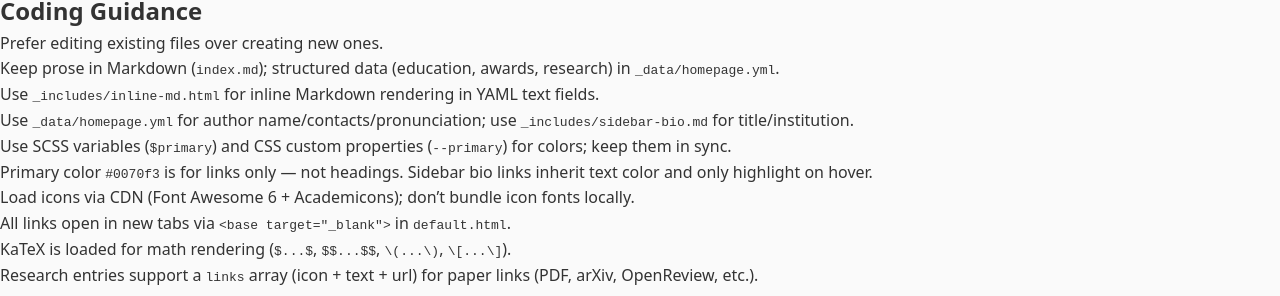
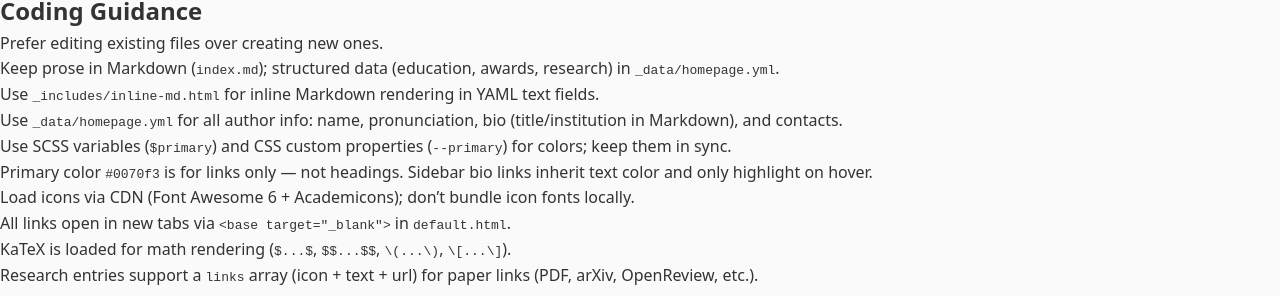
Before and after one commit to keyijing/keyijing.github.io, a Jekyll site: the page built from CLAUDE.md, in a window 1280 px wide. Shown: the part 123-419 px from the top of the page. Built offline with Jekyll 4.4.1, drawn with Linux system fonts in a browser that asks for light colours; our own code applies the rules of GitHub Pages for plain Markdown files; a style sheet for code colours, icons or effects is not loaded.

Commit message:
Move sidebar bio into homepage.yml as author.bio Markdown field
Removes _includes/sidebar-bio.md; bio is now a YAML block scalar rendered
with markdownify directly in homepage.html. Updates docs accordingly.

Co-Authored-By: Claude Sonnet 4.6 <noreply@anthropic.com>

```diff
--- a/CLAUDE.md
+++ b/CLAUDE.md
@@ -9,7 +9,7 @@ Jekyll-based personal academic homepage for GitHub Pages (`keyijing.github.io`).
 - Prefer editing existing files over creating new ones.
 - Keep prose in Markdown (`index.md`); structured data (education, awards, research) in `_data/homepage.yml`.
 - Use `_includes/inline-md.html` for inline Markdown rendering in YAML text fields.
-- Use `_data/homepage.yml` for author name/contacts/pronunciation; use `_includes/sidebar-bio.md` for title/institution.
+- Use `_data/homepage.yml` for all author info: name, pronunciation, bio (title/institution in Markdown), and contacts.
 - Use SCSS variables (`$primary`) and CSS custom properties (`--primary`) for colors; keep them in sync.
 - Primary color `#0070f3` is for links only — not headings. Sidebar bio links inherit text color and only highlight on hover.
 - Load icons via CDN (Font Awesome 6 + Academicons); don't bundle icon fonts locally.
--- a/_data/homepage.yml
+++ b/_data/homepage.yml
@@ -1,6 +1,10 @@
 author:
   name: 柯怿憬
   pronunciation: "Kē, Yì jǐng"
+  bio: |
+    Undergraduate Student
+
+    [Peking University](https://www.pku.edu.cn/)
   contacts:
     - icon: "fas fa-envelope"
       text: E-mail
--- a/_layouts/homepage.html
+++ b/_layouts/homepage.html
@@ -9,8 +9,7 @@ layout: default
     {% endif %}
     <h1 class="name">{{ site.data.homepage.author.name | default: site.title }}</h1>
     <div class="bio">
-      {% capture bio %}{% include sidebar-bio.md %}{% endcapture %}
-      {{ bio | markdownify }}
+      {{ site.data.homepage.author.bio | markdownify }}
     </div>
     {% if site.data.homepage.author.contacts %}
     <hr>
```
Also changed, not shown: _includes/sidebar-bio.md (deleted, +0 -3 lines), README.md.
